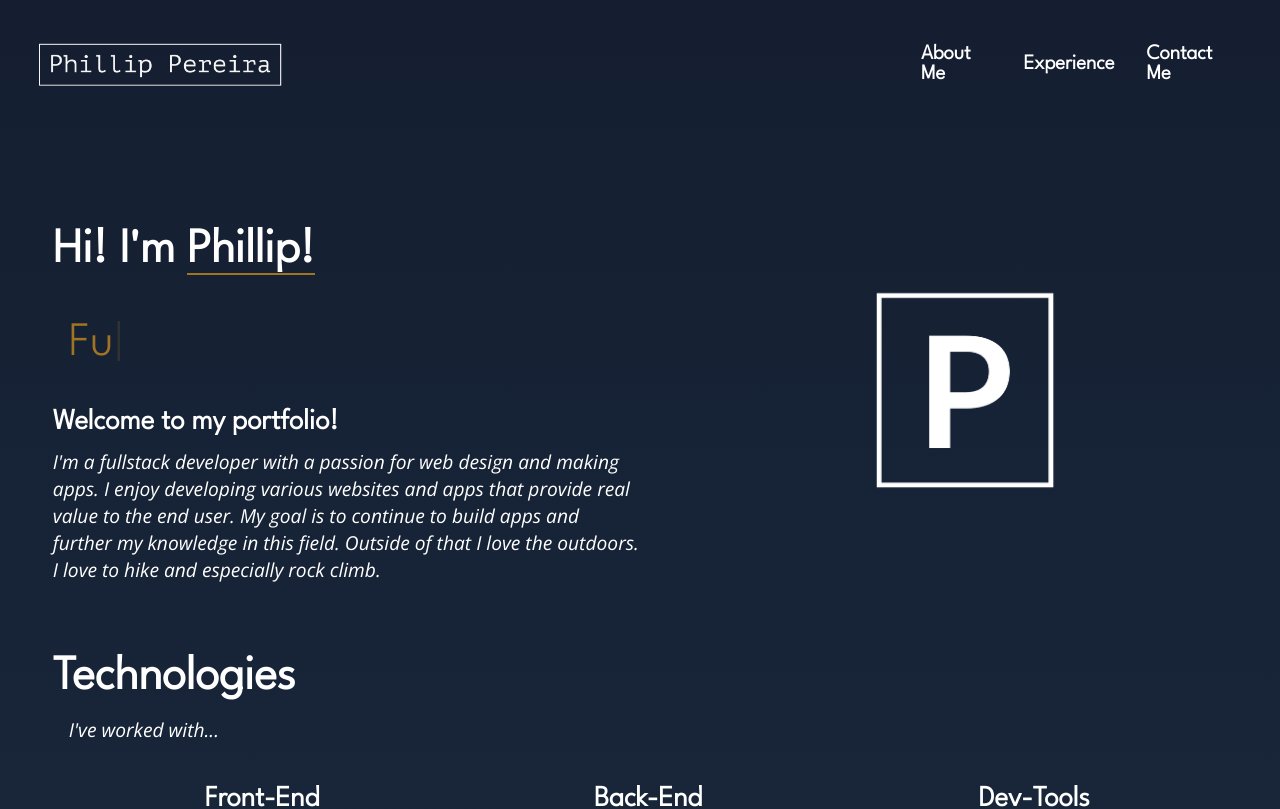
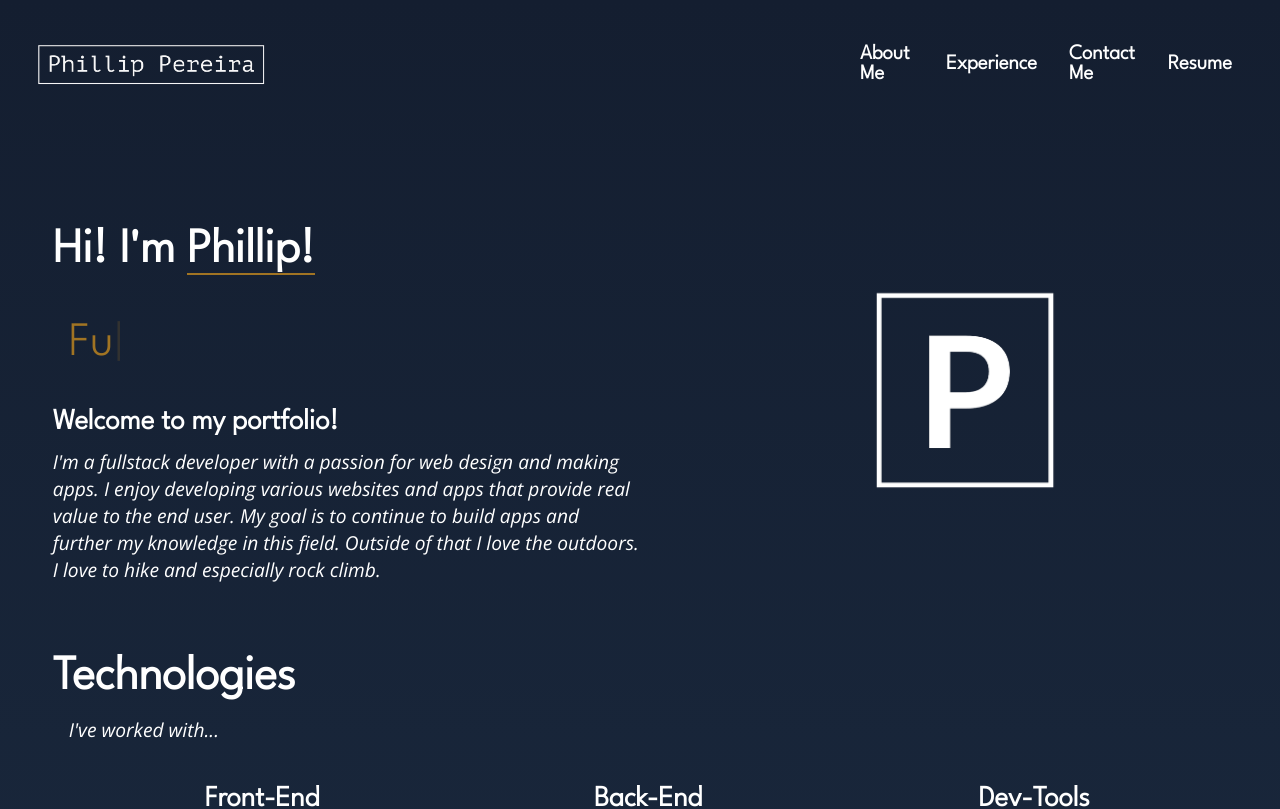
Before and after one commit to Phillip48/React-Portfolio-V2, a React (Create React App) app: page / in a window 1280 px wide. Shown: the top 809 px of the page. Built offline with nearby package versions, Linux system fonts and the light colour scheme.

Commit message:
Added resume download in navbar and a commented out experience section

```diff
--- a/src/components/navbar/Navbar.js
+++ b/src/components/navbar/Navbar.js
@@ -2,6 +2,8 @@ import React from 'react';
 import './Navbar.css';
 // import peronsalLogo from '../image/Myproject.png';
 import peronsalLogo from '/Users/phill/OneDrive/Documents/Peronsal Project coding/React-Portfolio-V2/src/image/1Phillip Pereira-logos_transparent.png';
+// import resume from '"C:\Users\phill\OneDrive\Documents\Peronsal Project coding\resume folder\Updated Resume- Phillip Pereira (1).pdf"';
+
 
 const Navbar = () => {
     return (
@@ -15,6 +17,7 @@ const Navbar = () => {
                 <a href='#aboutme'><h4 className='element-in-navbar'>About Me</h4></a>
                 <a href='#experience'><h4 className='element-in-navbar'>Experience</h4></a>
                 <a href='#contact'><h4 className='element-in-navbar'>Contact Me</h4></a>
+                <a href='https://docs.google.com/document/d/1IOyJKIY2Gops2HWI2NI0Ob0huubyN70pMmlAs0u-FX8/export?format=pdf'><h4 className='element-in-navbar'>Resume</h4></a>
             </navbar>
         </section>
         {/*  To use with whatever part of the page the user is on. It will get highlighted in the navbar */}
```
Also changed, not shown: src/components/experience/Experience.js (+8 -3 lines).
